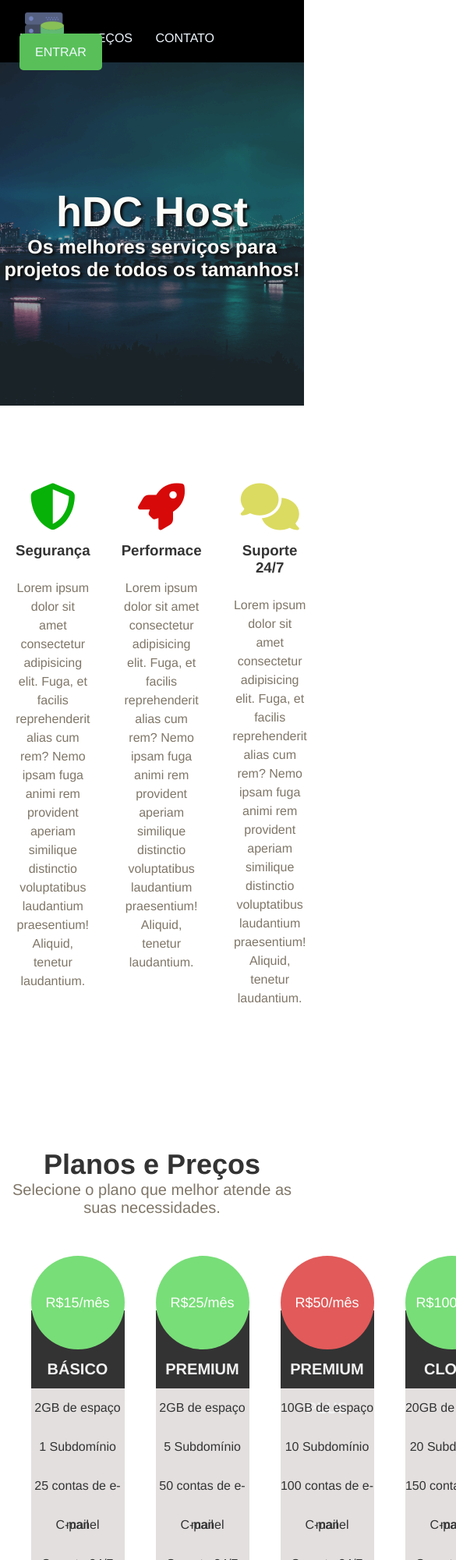
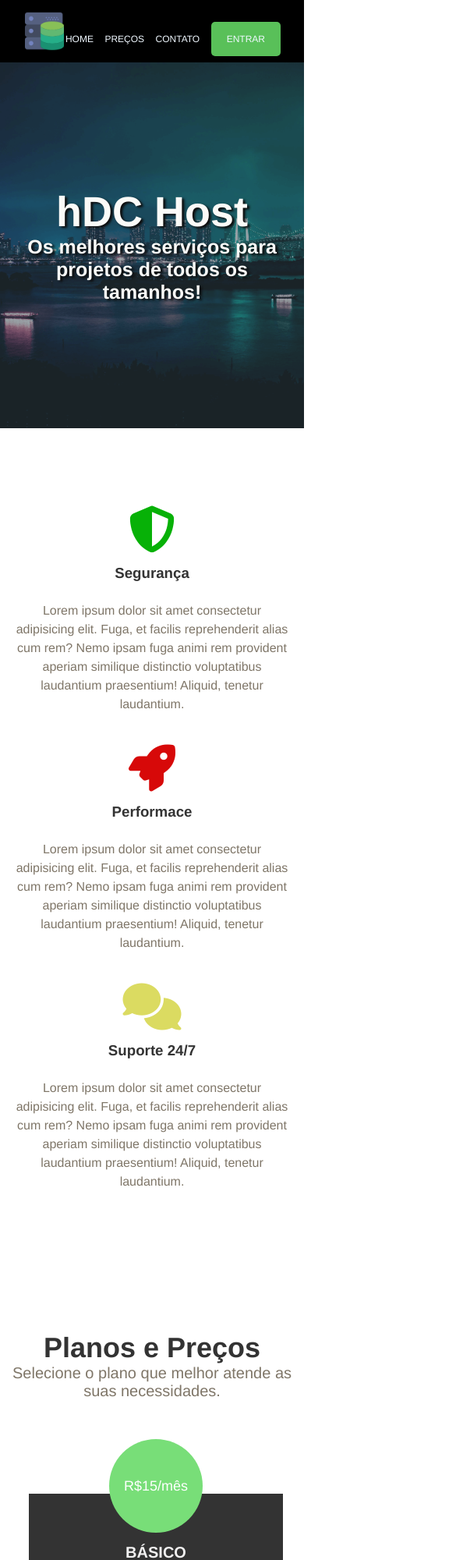
Before and after one commit to mirelledesa/site-02, a plain HTML site: page index.html in a window 390 px wide. Shown: the top 2000 px of the page at 78% size, 585 px wide, since content can reach past the window. Drawn offline with Linux system fonts and the light colour scheme.

Commit message:
commit final

```diff
--- a/style.css
+++ b/style.css
@@ -272,3 +272,62 @@ color:#333
         color: #0d0c0c;
     }
   /* responsividade*/
+  /* small laptop a partir de 1100px */
+  @media(max-width: 1100px) {
+    .plans-container{
+        width: 95%;
+    }
+    .plan{
+        margin: 0 5px;
+    }
+}
+/*tablet 900*/
+@media (max-width: 900px){
+    .main-banner p{
+        padding: 0 6rem;
+    }
+    .searchdomain-container{
+        padding: 2rem 4rem;
+    }
+}
+/* celular 576px */
+@media(max-width: 576px){
+    html,
+    body{
+        overflow-x: hidden;
+    }
+    .navbar-itens li{
+        font-size: 12px;
+        margin-left: 10px;
+    }
+    .main-banner p{
+        padding: 0 2rem;
+    }
+    .services-container ul{
+        flex-direction: column;
+    }
+    .plans-container{
+        flex-direction:column ;
+        width: 100%;
+        padding: 0 2rem;
+    }
+    .plan{
+        width: 100%;
+        max-width: 100%;
+        margin-bottom: 15px;
+    }
+    .searchdomain-container h2{
+        font-size: 28px;
+    }
+    .searchdomain-container input[type="text"]{
+        width:100%;
+    }
+    .contact-container{
+        padding: 3rem 2rem;
+    }
+.contact-container input,
+.contact-container textarea{
+    width:100%;
+    margin: 10px 0;
+}
+}
```
